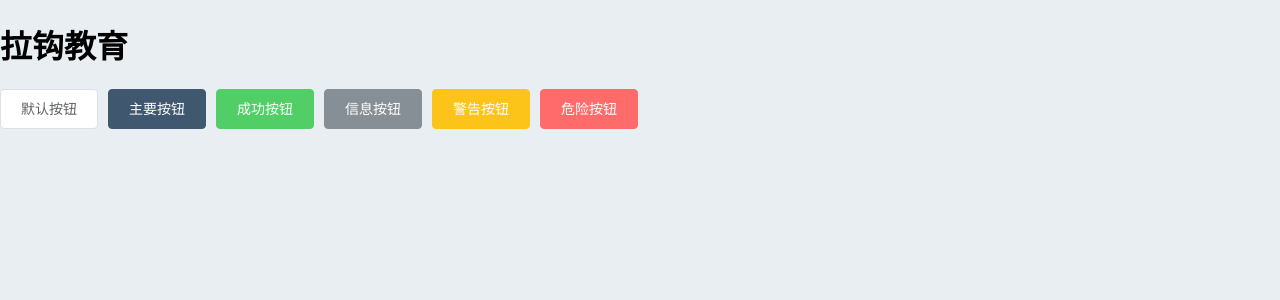
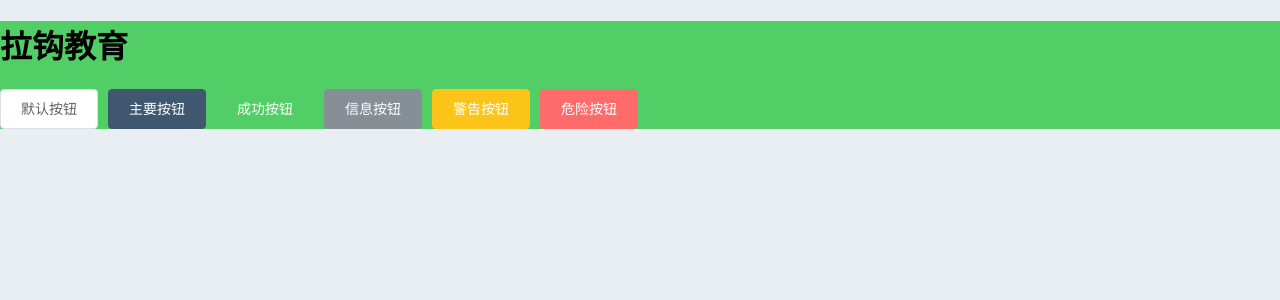
Before and after one commit to yuexiangqing/EDU-BOSS, a Vue app in the folder edu-boss-fed/: page / in a window 1280 px wide. Shown: the top 300 px of the page. Built offline with nearby package versions, Linux system fonts and the light colour scheme.

Commit message:
全局样式变量

```diff
--- a/edu-boss-fed/src/App.vue
+++ b/edu-boss-fed/src/App.vue
@@ -17,5 +17,7 @@
 </template>
 
 <style lang="scss">
-
+div{
+  background-color: $success-color;
+}
 </style>
--- a/edu-boss-fed/vue.config.js
+++ b/edu-boss-fed/vue.config.js
@@ -1,4 +1,11 @@
 const { defineConfig } = require('@vue/cli-service')
 module.exports = defineConfig({
-  transpileDependencies: true
+  transpileDependencies: true,
+  css: {
+    loaderOptions: {
+      scss: {
+        additionalData: '@import "~@/styles/variables.scss";'
+      }
+    }
+  }
 })
```
